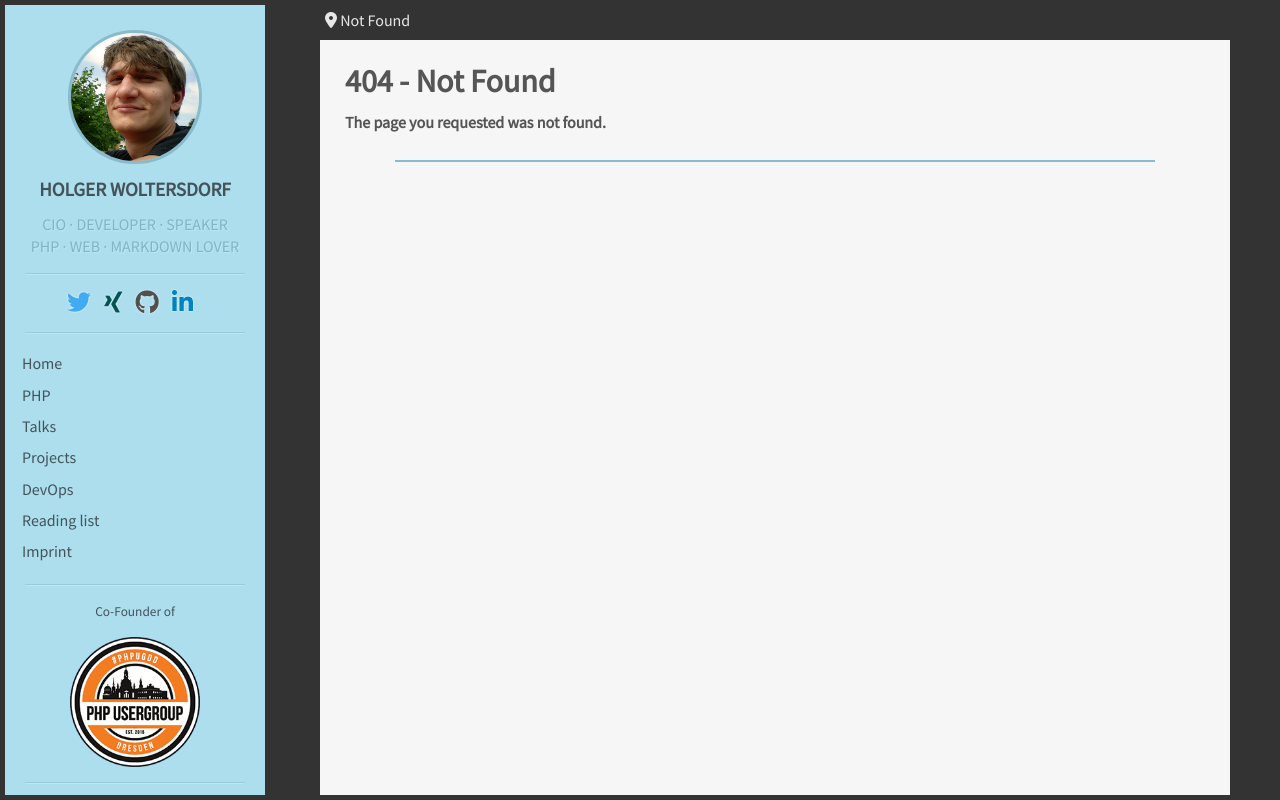
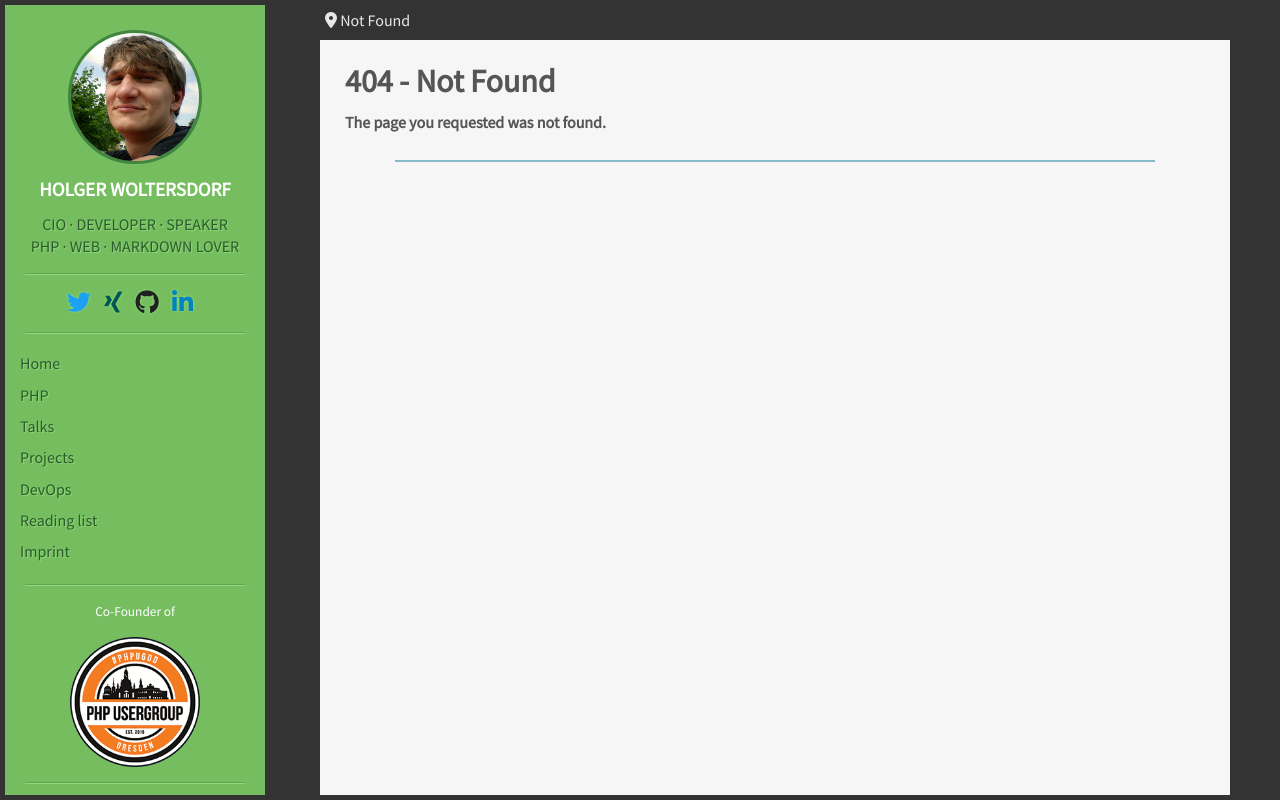
Before and after one commit to hollodotme/hollo.me, a PHP site: page /public/404.html in a window 1280 px wide. Run offline with PHP 8.4, Linux system fonts and the light colour scheme; some libraries are stand-ins or nearby versions; some web fonts are replaced.

Commit message:
Updated sidebar color

```diff
--- a/public/404.html
+++ b/public/404.html
@@ -55,8 +55,8 @@
 	<meta property="og:description" content="The page you requested was not found."/>
 	<meta property="og:url" content="https://hollo.me"/>
 	<meta property="og:image" content="https://hollo.me/images/Profile.png"/>
-	<meta property="article:published_time" content="2017-01-01T17:12:52+01:00"/>
-	<meta property="article:modified_time" content="2017-01-01T17:12:52+01:00"/>
+	<meta property="article:published_time" content="2017-01-01T20:32:57+01:00"/>
+	<meta property="article:modified_time" content="2017-01-01T20:32:57+01:00"/>
 		<meta name="twitter:card" content="summary_large_image"/>
 	<meta name="twitter:title" content="404 - Not Found | Holger Woltersdorf&#039;s blog"/>
 	<meta name="twitter:description" content="The page you requested was not found."/>
--- a/public/css/theme.css
+++ b/public/css/theme.css
@@ -220,8 +220,8 @@ sup {
 /* Layout */
 
 #sidebar {
-	background-color: #acdeee;
-	color: #445358;
+	background-color: #75bd5f;
+	color: #ffffff;
 	position: fixed;
 	top: 5px;
 	bottom: 5px;
@@ -235,15 +235,16 @@ sup {
 #sidebar > hr {
 	height: 0;
 	border: 0;
-	border-top: 1px solid #99cada;
-	border-bottom: 1px solid #b7e9f9;
+	border-top: 1px solid #5da553;
+	border-bottom: 1px solid #8fdb79;
 	border-radius: 2px;
 	margin: 15px 20px;
 }
 
-#sidebar .subline {
-	color: #82b4c4;
-	text-shadow: 1px 1px 1px #b7e9f9;
+#sidebar .subline,
+#sidebar .website-version {
+	color: #2d5a2d;
+	text-shadow: 1px 1px 1px #8fdb79;
 }
 
 #breadcrumbs {
@@ -282,7 +283,7 @@ sup {
 #breadcrumbs li > a:hover,
 #breadcrumbs li > a:focus,
 #breadcrumbs li > a:active {
-	color: #b7e9f9;
+	color: #8fdb79;
 	text-decoration: none;
 }
 
@@ -309,7 +310,7 @@ sup {
 	left: 0;
 	height: 40px;
 	width: 40px;
-	background: #82b4c4;
+	background: #3e7c3e;
 	color: #ffffff;
 	line-height: 80px;
 	text-align: center;
@@ -319,7 +320,7 @@ sup {
 	content: '';
 	display: block;
 	position: absolute;
-	border-top: 40px solid #82b4c4;
+	border-top: 40px solid #3e7c3e;
 	border-right: 40px solid transparent;
 }
 
@@ -398,30 +399,34 @@ sup {
 ul.sidebar-nav {
 	list-style-type: none;
 	padding: 0;
-	margin-left: 10px;
 }
 
 ul.sidebar-nav li > a {
 	display: block;
-	color: #445358;
-	padding: 5px 7px;
+	color: #2d5a2d;
+	text-shadow: 1px 1px 1px #8fdb79;
+	padding: 5px 15px;
 	transition: background-color 300ms;
 }
 
 ul.sidebar-nav li > a:hover,
 ul.sidebar-nav li > a:focus,
 ul.sidebar-nav li > a:active {
-	background-color: #9bcddd;
+	background-color: #8fdb79;
 	text-decoration: none;
 	/*color: #ffffff;*/
-	color: #445358;
+	color: #1f3e1f;
 }
 
 ul.sidebar-nav li.active > a {
-	background-color: #8abbcb;
+	/*background-color: #8fdb79;*/
+	font-weight: bold;
 	text-decoration: none;
-	font-weight: bold;
-	color: #ffffff;
+}
+
+ul.sidebar-nav li.active > a:before {
+	content: '+';
+	padding-right: 5px;
 }
 
 ul.sidebar-nav > li > ul {
@@ -485,7 +490,7 @@ ul.sidebar-nav > li > ul {
 	border-radius: 50%;
 	width: 128px;
 	height: 128px;
-	border: 3px solid #8abbcb;
+	border: 3px solid #418541;
 	margin: 0 auto 15px auto;
 }
 
@@ -512,26 +517,21 @@ ul.sociallinks > li {
 /* Icon Colors */
 
 .fa.fa-github {
-	color: #505050;
-	text-shadow: 0 0 2px #ffffff;
+	color: #202020;
+	text-shadow: 0 0 3px #94e27e;
 }
 
 .fa.fa-xing {
 	color: #005654;
-	text-shadow: 0 0 2px #ffffff;
+	text-shadow: 0 0 3px #94e27e;
 }
 
 .fa.fa-linkedin {
 	color: #0083be;
-	text-shadow: 0 0 2px #ffffff;
+	text-shadow: 0 0 3px #94e27e;
 }
 
 .fa.fa-twitter {
-	color: #41aaf1;
-	text-shadow: 0 0 2px #ffffff;
+	color: #1da1f2;
+	text-shadow: 0 0 3px #94e27e;
 }
-
-.website-version {
-	color: #82b4c4;
-	text-shadow: 1px 1px 1px #b7e9f9;
-}
--- a/public/devops.html
+++ b/public/devops.html
@@ -55,8 +55,8 @@
 	<meta property="og:description" content="Unsorted stuff written down while setting up development environments or dealing with issues."/>
 	<meta property="og:url" content="https://hollo.me"/>
 	<meta property="og:image" content="https://hollo.me/images/Profile.png"/>
-	<meta property="article:published_time" content="2017-01-01T17:12:52+01:00"/>
-	<meta property="article:modified_time" content="2017-01-01T17:12:52+01:00"/>
+	<meta property="article:published_time" content="2017-01-01T20:32:57+01:00"/>
+	<meta property="article:modified_time" content="2017-01-01T20:32:57+01:00"/>
 		<meta name="twitter:card" content="summary_large_image"/>
 	<meta name="twitter:title" content="DevOps | Holger Woltersdorf&#039;s blog"/>
 	<meta name="twitter:description" content="Unsorted stuff written down while setting up development environments or dealing with issues."/>
--- a/public/devops/install-xmpp-server-prosody.html
+++ b/public/devops/install-xmpp-server-prosody.html
@@ -55,8 +55,8 @@
 	<meta property="og:description" content="A tutorial on how to install XMPP server prosody with mysql auth backend on Ubuntu"/>
 	<meta property="og:url" content="https://hollo.me"/>
 	<meta property="og:image" content="https://hollo.me/images/Profile.png"/>
-	<meta property="article:published_time" content="2017-01-01T17:12:52+01:00"/>
-	<meta property="article:modified_time" content="2017-01-01T17:12:52+01:00"/>
+	<meta property="article:published_time" content="2017-01-01T20:32:57+01:00"/>
+	<meta property="article:modified_time" content="2017-01-01T20:32:57+01:00"/>
 		<meta name="twitter:card" content="summary_large_image"/>
 	<meta name="twitter:title" content="Install XMPP server prosody | Holger Woltersdorf&#039;s blog"/>
 	<meta name="twitter:description" content="A tutorial on how to install XMPP server prosody with mysql auth backend on Ubuntu"/>
--- a/public/devops/self-hosted-vagrant-cloud.html
+++ b/public/devops/self-hosted-vagrant-cloud.html
@@ -55,8 +55,8 @@
 	<meta property="og:description" content="A tutorial on how to set up a self-hosted &#039;vagrant cloud&#039; with versioned, self-packaged vagrant boxes"/>
 	<meta property="og:url" content="https://hollo.me"/>
 	<meta property="og:image" content="https://hollo.me/images/Profile.png"/>
-	<meta property="article:published_time" content="2017-01-01T17:12:52+01:00"/>
-	<meta property="article:modified_time" content="2017-01-01T17:12:52+01:00"/>
+	<meta property="article:published_time" content="2017-01-01T20:32:57+01:00"/>
+	<meta property="article:modified_time" content="2017-01-01T20:32:57+01:00"/>
 		<meta name="twitter:card" content="summary_large_image"/>
 	<meta name="twitter:title" content="Self-hosted &#039;vagrant cloud&#039; | Holger Woltersdorf&#039;s blog"/>
 	<meta name="twitter:description" content="A tutorial on how to set up a self-hosted &#039;vagrant cloud&#039; with versioned, self-packaged vagrant boxes"/>
--- a/public/imprint.html
+++ b/public/imprint.html
@@ -55,8 +55,8 @@
 	<meta property="og:description" content=""/>
 	<meta property="og:url" content="https://hollo.me"/>
 	<meta property="og:image" content="https://hollo.me/images/Profile.png"/>
-	<meta property="article:published_time" content="2017-01-01T17:12:52+01:00"/>
-	<meta property="article:modified_time" content="2017-01-01T17:12:52+01:00"/>
+	<meta property="article:published_time" content="2017-01-01T20:32:57+01:00"/>
+	<meta property="article:modified_time" content="2017-01-01T20:32:57+01:00"/>
 		<meta name="twitter:card" content="summary_large_image"/>
 	<meta name="twitter:title" content="Imprint | Holger Woltersdorf&#039;s blog"/>
 	<meta name="twitter:description" content=""/>
--- a/public/index.html
+++ b/public/index.html
@@ -55,8 +55,8 @@
 	<meta property="og:description" content="Holger Woltersdorf&#039;s blog"/>
 	<meta property="og:url" content="https://hollo.me"/>
 	<meta property="og:image" content="https://hollo.me/images/Profile.png"/>
-	<meta property="article:published_time" content="2017-01-01T17:12:52+01:00"/>
-	<meta property="article:modified_time" content="2017-01-01T17:12:52+01:00"/>
+	<meta property="article:published_time" content="2017-01-01T20:32:57+01:00"/>
+	<meta property="article:modified_time" content="2017-01-01T20:32:57+01:00"/>
 		<meta name="twitter:card" content="summary_large_image"/>
 	<meta name="twitter:title" content="Home | Holger Woltersdorf&#039;s blog"/>
 	<meta name="twitter:description" content="Holger Woltersdorf&#039;s blog"/>
--- a/public/php.html
+++ b/public/php.html
@@ -55,8 +55,8 @@
 	<meta property="og:description" content="PHP related blog posts"/>
 	<meta property="og:url" content="https://hollo.me"/>
 	<meta property="og:image" content="https://hollo.me/images/Profile.png"/>
-	<meta property="article:published_time" content="2017-01-01T17:12:52+01:00"/>
-	<meta property="article:modified_time" content="2017-01-01T17:12:52+01:00"/>
+	<meta property="article:published_time" content="2017-01-01T20:32:57+01:00"/>
+	<meta property="article:modified_time" content="2017-01-01T20:32:57+01:00"/>
 			<meta property="article:tag" content="PHP"/>
 			<meta property="article:tag" content="Post"/>
 			<meta property="article:tag" content="Blog"/>
--- a/public/php/custom-exceptions-with-context.html
+++ b/public/php/custom-exceptions-with-context.html
@@ -55,8 +55,8 @@
 	<meta property="og:description" content="You&#039;re tired of creating error lists or objects and return them through multiple layers of your application? Use custom exceptions with context to get rid of mixed return types in methods, handling and enriching errors multiple times on different layers and a restricted, hard to extend structure of error information."/>
 	<meta property="og:url" content="https://hollo.me"/>
 	<meta property="og:image" content="https://hollo.me/images/Profile.png"/>
-	<meta property="article:published_time" content="2017-01-01T17:12:52+01:00"/>
-	<meta property="article:modified_time" content="2017-01-01T17:12:52+01:00"/>
+	<meta property="article:published_time" content="2017-01-01T20:32:57+01:00"/>
+	<meta property="article:modified_time" content="2017-01-01T20:32:57+01:00"/>
 			<meta property="article:tag" content="PHP"/>
 			<meta property="article:tag" content="exception"/>
 			<meta property="article:tag" content="context"/>
--- a/public/php/fluent-validation-with-ease.html
+++ b/public/php/fluent-validation-with-ease.html
@@ -55,8 +55,8 @@
 	<meta property="og:description" content="Free yourself from consuming and redundant data validation by lining up if statements. Use the fluent interface for validating form input or other data objects. The FluidValidator makes it happen and offers flexible capabilities."/>
 	<meta property="og:url" content="https://hollo.me"/>
 	<meta property="og:image" content="https://hollo.me/images/Profile.png"/>
-	<meta property="article:published_time" content="2017-01-01T17:12:52+01:00"/>
-	<meta property="article:modified_time" content="2017-01-01T17:12:52+01:00"/>
+	<meta property="article:published_time" content="2017-01-01T20:32:57+01:00"/>
+	<meta property="article:modified_time" content="2017-01-01T20:32:57+01:00"/>
 			<meta property="article:tag" content="PHP"/>
 			<meta property="article:tag" content="validation"/>
 			<meta property="article:tag" content="fluent interface"/>
--- a/public/php/traitful-configs.html
+++ b/public/php/traitful-configs.html
@@ -55,8 +55,8 @@
 	<meta property="og:description" content="An application specifies requirements for its configuration and subdivedes them into MUST haves and COULD haves. The concept of &#039;Traitful&#039; configs shows how you can force the user of the application to implement the MUST haves and individually use the default implementations of the COULD haves."/>
 	<meta property="og:url" content="https://hollo.me"/>
 	<meta property="og:image" content="https://hollo.me/images/Profile.png"/>
-	<meta property="article:published_time" content="2017-01-01T17:12:52+01:00"/>
-	<meta property="article:modified_time" content="2017-01-01T17:12:52+01:00"/>
+	<meta property="article:published_time" content="2017-01-01T20:32:57+01:00"/>
+	<meta property="article:modified_time" content="2017-01-01T20:32:57+01:00"/>
 			<meta property="article:tag" content="PHP"/>
 			<meta property="article:tag" content="configuration"/>
 			<meta property="article:tag" content="traits"/>
--- a/public/projects.html
+++ b/public/projects.html
@@ -55,8 +55,8 @@
 	<meta property="og:description" content="Software projects I maintain or I am involved in"/>
 	<meta property="og:url" content="https://hollo.me"/>
 	<meta property="og:image" content="https://hollo.me/images/Profile.png"/>
-	<meta property="article:published_time" content="2017-01-01T17:12:52+01:00"/>
-	<meta property="article:modified_time" content="2017-01-01T17:12:52+01:00"/>
+	<meta property="article:published_time" content="2017-01-01T20:32:57+01:00"/>
+	<meta property="article:modified_time" content="2017-01-01T20:32:57+01:00"/>
 			<meta property="article:tag" content="Open Source"/>
 			<meta property="article:tag" content="Project"/>
 			<meta property="article:tag" content="Involved"/>
--- a/public/reading-list.html
+++ b/public/reading-list.html
@@ -55,8 +55,8 @@
 	<meta property="og:description" content="(e)Books, blogs and other resources I use(d) to read"/>
 	<meta property="og:url" content="https://hollo.me"/>
 	<meta property="og:image" content="https://hollo.me/images/Profile.png"/>
-	<meta property="article:published_time" content="2017-01-01T17:12:52+01:00"/>
-	<meta property="article:modified_time" content="2017-01-01T17:12:52+01:00"/>
+	<meta property="article:published_time" content="2017-01-01T20:32:57+01:00"/>
+	<meta property="article:modified_time" content="2017-01-01T20:32:57+01:00"/>
 		<meta name="twitter:card" content="summary_large_image"/>
 	<meta name="twitter:title" content="Reading list | Holger Woltersdorf&#039;s blog"/>
 	<meta name="twitter:description" content="(e)Books, blogs and other resources I use(d) to read"/>
--- a/public/talks.html
+++ b/public/talks.html
@@ -55,8 +55,8 @@
 	<meta property="og:description" content="Talks I gave at several places"/>
 	<meta property="og:url" content="https://hollo.me"/>
 	<meta property="og:image" content="https://hollo.me/images/Profile.png"/>
-	<meta property="article:published_time" content="2017-01-01T17:12:52+01:00"/>
-	<meta property="article:modified_time" content="2017-01-01T17:12:52+01:00"/>
+	<meta property="article:published_time" content="2017-01-01T20:32:57+01:00"/>
+	<meta property="article:modified_time" content="2017-01-01T20:32:57+01:00"/>
 			<meta property="article:tag" content="Speaker"/>
 			<meta property="article:tag" content="Talks"/>
 			<meta property="article:tag" content="Slides"/>
--- a/public/talks/divide-and-conquer-2-years-of-cqrs-in-production.html
+++ b/public/talks/divide-and-conquer-2-years-of-cqrs-in-production.html
@@ -55,8 +55,8 @@
 	<meta property="og:description" content="&#039;The MVC pattern solves a problem, that does not exist in the web.&#039; - These few words and some scribbles on the whiteboard has a whole development ideology torn apart in seconds. Mhh, aha, Command Query Responsibility Segregation - Sounds good! And how does one implement this? This session tells the story about the genesis of a PHP micro-framework respecting CQRS, the rethinking of its developers, two years of production experience and the learnings on the road to version 2.0."/>
 	<meta property="og:url" content="https://hollo.me"/>
 	<meta property="og:image" content="https://hollo.me/images/Profile.png"/>
-	<meta property="article:published_time" content="2017-01-01T17:12:52+01:00"/>
-	<meta property="article:modified_time" content="2017-01-01T17:12:52+01:00"/>
+	<meta property="article:published_time" content="2017-01-01T20:32:57+01:00"/>
+	<meta property="article:modified_time" content="2017-01-01T20:32:57+01:00"/>
 			<meta property="article:tag" content="PHP"/>
 			<meta property="article:tag" content="CQRS"/>
 			<meta property="article:tag" content="production"/>
--- a/public/talks/phar-better-tools.html
+++ b/public/talks/phar-better-tools.html
@@ -55,8 +55,8 @@
 	<meta property="og:description" content="Introduction to PHAR tools, usage examples, how to distribute and update PHARs, PhiVE and PHAR.io"/>
 	<meta property="og:url" content="https://hollo.me"/>
 	<meta property="og:image" content="https://hollo.me/images/Profile.png"/>
-	<meta property="article:published_time" content="2017-01-01T17:12:52+01:00"/>
-	<meta property="article:modified_time" content="2017-01-01T17:12:52+01:00"/>
+	<meta property="article:published_time" content="2017-01-01T20:32:57+01:00"/>
+	<meta property="article:modified_time" content="2017-01-01T20:32:57+01:00"/>
 			<meta property="article:tag" content="PHP"/>
 			<meta property="article:tag" content="PHAR"/>
 			<meta property="article:tag" content="packed"/>
--- a/public/talks/practical-cqrs-newsletter-double-opt-in.html
+++ b/public/talks/practical-cqrs-newsletter-double-opt-in.html
@@ -55,8 +55,8 @@
 	<meta property="og:description" content="Why the MVC pattern solves a problem that doesn&#039;t exist in the web, how Command Query Responsibility Segregation (CQRS) can reduce the complexity of request handling and offers you chances for performance optimizations. A talk at the &lt;a href=&#039;http://phpug-dresden.org&#039; target=&#039;_blank&#039;&gt;PHP USERGROUP DRESDEN&lt;/a&gt;."/>
 	<meta property="og:url" content="https://hollo.me"/>
 	<meta property="og:image" content="https://hollo.me/images/Profile.png"/>
-	<meta property="article:published_time" content="2017-01-01T17:12:52+01:00"/>
-	<meta property="article:modified_time" content="2017-01-01T17:12:52+01:00"/>
+	<meta property="article:published_time" content="2017-01-01T20:32:57+01:00"/>
+	<meta property="article:modified_time" content="2017-01-01T20:32:57+01:00"/>
 			<meta property="article:tag" content="PHP"/>
 			<meta property="article:tag" content="CQRS"/>
 			<meta property="article:tag" content="Newsletter"/>
```
